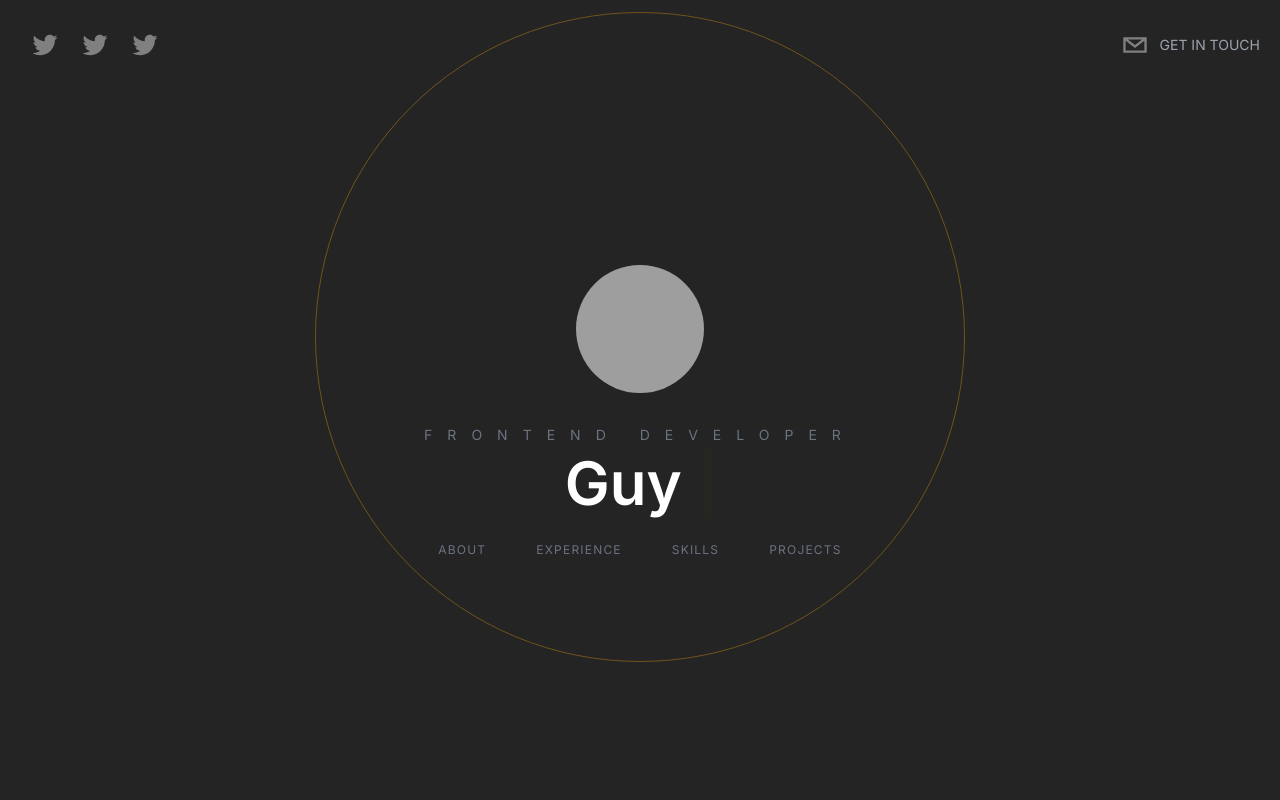
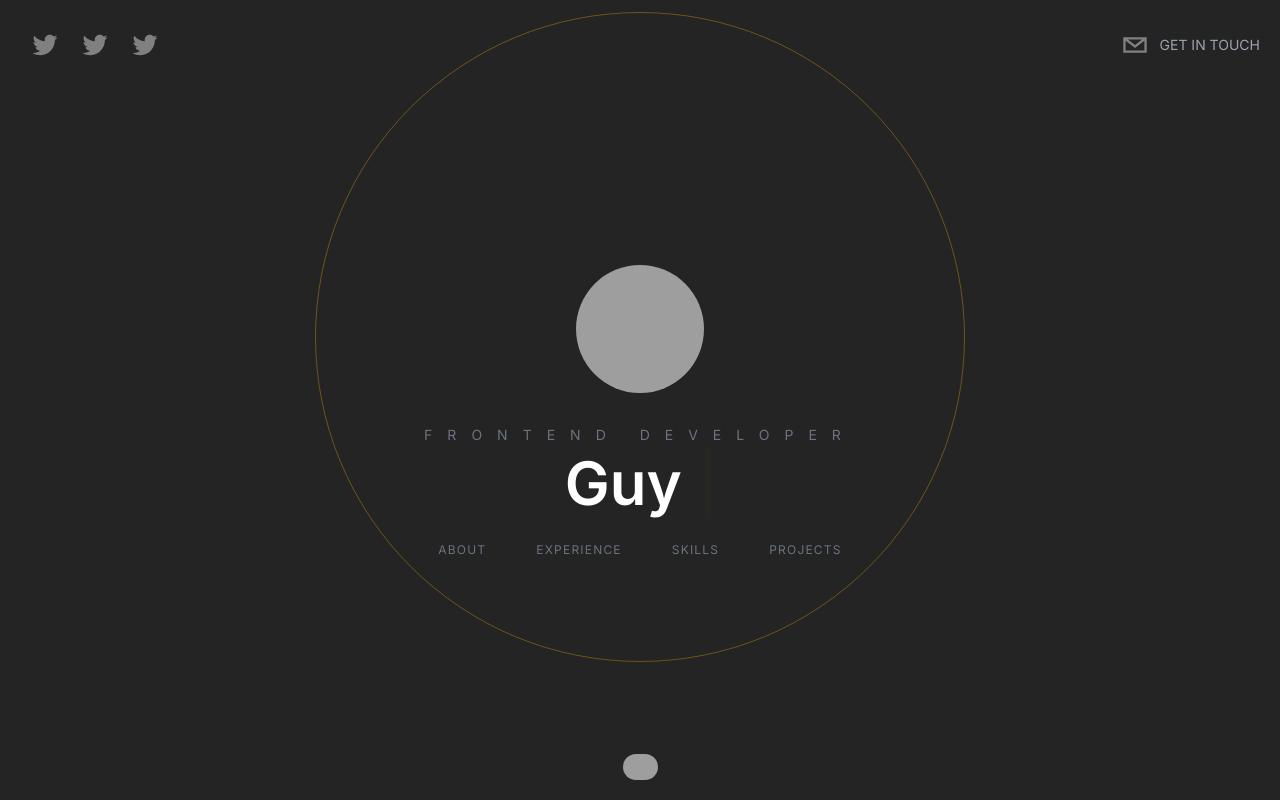
Before and after one commit to hunchoweb/portfolio-1.0, a Next.js app: page / in a window 1280 px wide. Built offline with nearby package versions, Linux system fonts and the light colour scheme; grey boxes are pictures that could not be loaded.

Commit message:
Did a quick debug on project component

```diff
--- a/package.json
+++ b/package.json
@@ -26,5 +26,8 @@
     "react-social-icons": "^6.3.0",
     "tailwindcss": "3.3.3",
     "typescript": "5.2.2"
+  },
+  "devDependencies": {
+    "tailwind-scrollbar": "^3.0.5"
   }
 }
--- a/src/app/page.tsx
+++ b/src/app/page.tsx
@@ -6,11 +6,12 @@ import Hero from '@/components/Hero';
 import Projects from '@/components/Projects';
 import Skills from '@/components/Skills';
 import WorkExperience from '@/components/WorkExperience';
-// import Image from 'next/image'
+import Link from 'next/link';
+import Image from 'next/image'
 
 export default function Home() {
   return (
-    <div className='snap-y snap-mandatory h-screen overflow-y-scroll scrollbar scrollbar-track-gray-400/20 scrollbar-thumb-[#F7AB0A]/80 bg-[rgb(36,36,36)] text-white z-0'>
+    <div className='snap-y snap-mandatory h-screen overflow-y-scroll overflow-x-hidden scrollbar scrollbar-track-gray-400/20 scrollbar-thumb-[#F7AB0A]/80 bg-[rgb(36,36,36)] text-white z-0'>
       <Header/>
       <section id='hero' className='snap-start'>
         <Hero />
@@ -36,6 +37,19 @@ export default function Home() {
         <ContactMe />
       </section>
 
+      <Link href="#hero">
+        <footer className="sticky bottom-5 w-full cursor-pointer">
+          <div className="flex items-center justify-center">
+            <Image
+              className="rounded-full filter grayscale hover:grayscale-0 cursor-pointer"
+              src="https://cdn.sanity.io/images/1aferhwb/production/752f0e89b1d013b9f97ae7c7ce6ef912864f6b53-399x399.jpg"
+              alt=""
+              width={35}
+              height={35}
+            />
+          </div>
+        </footer>
+      </Link>
     </div>
   )
 }
--- a/src/components/Projects.tsx
+++ b/src/components/Projects.tsx
@@ -1,8 +1,6 @@
 import React from 'react'
 import { motion } from "framer-motion";
 import Image from 'next/image';
-
-// https://www.webdesignerdepot.com/cdn-origin/uploads/2015/11/netflix_devices2.jpg
 
 type Props = {}
 
@@ -20,7 +18,7 @@ function Projects({}: Props) {
         </h3>
 
         <div className='relative w-full flex overflow-x-scroll overflow-y-hidden snap-x snap-mandatory z-20 scrollbar scrollbar-track-gray-400/20 scrollbar-thumb-[#F7AB0A]/80'>
-            {projects.map((project, i) => (
+            {projects.map((_project, i) => (
                 <div className='w-screen flex flex-col space-y-5 items-center justify-center flex-shrink-0 snap-center p-20 md:p-44 h-screen'>
                     <motion.img
                         initial={{
--- a/tailwind.config.ts
+++ b/tailwind.config.ts
@@ -15,6 +15,6 @@ const config: Config = {
       },
     },
   },
-  plugins: [],
+  plugins: [require('tailwind-scrollbar')],
 }
 export default config
```
Also changed, not shown: 1 other file (tests, documents, lock files or other folders).
